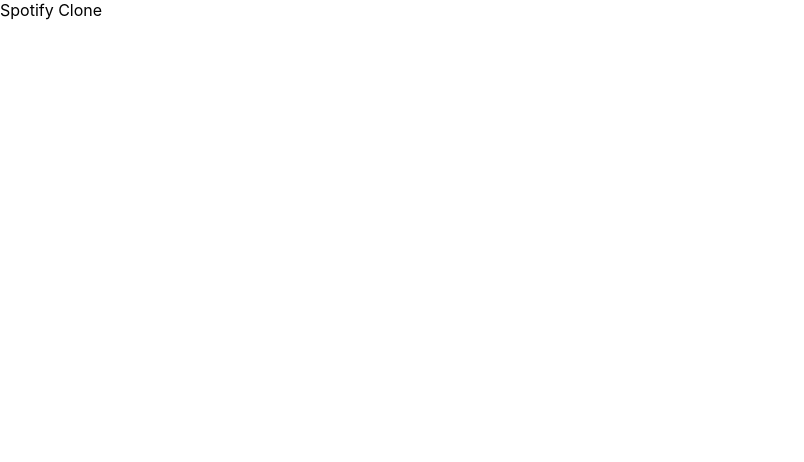
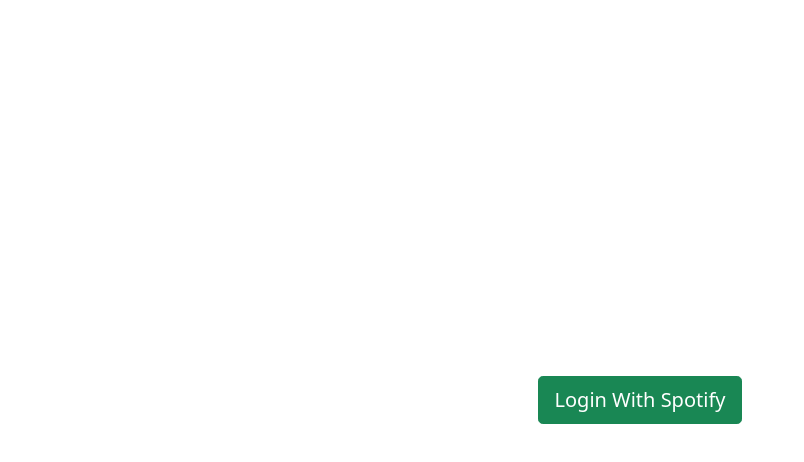
Before and after one commit to AbhinavRobinson/spotify-clone, a React (Create React App) app in the folder client/: page / in a window 1280 px wide. Shown: the top 462 px of the page, without its empty margins (0-804 px from the left). Built offline with nearby package versions, Linux system fonts and the light colour scheme.

Commit message:
(feat): add login

```diff
--- a/client/package.json
+++ b/client/package.json
@@ -10,7 +10,9 @@
     "@types/node": "^12.0.0",
     "@types/react": "^17.0.0",
     "@types/react-dom": "^17.0.0",
+    "bootstrap": "^5.0.1",
     "react": "^17.0.2",
+    "react-bootstrap": "^1.6.0",
     "react-dom": "^17.0.2",
     "react-scripts": "4.0.3",
     "typescript": "^4.1.2",
--- a/client/src/App.tsx
+++ b/client/src/App.tsx
@@ -1,8 +1,9 @@
 import React from "react";
-import "./App.css";
+import "bootstrap/dist/css/bootstrap.min.css";
+import Login from "./Login";
 
 const App: React.FC = () => {
-  return <div className="App">Spotify Clone</div>;
+  return <Login />;
 };
 
 export default App;
--- /dev/null
+++ b/client/src/Login.tsx
@@ -0,0 +1,21 @@
+import React from "react";
+
+import { Container } from "react-bootstrap";
+
+const AUTH_URL =
+  "https://accounts.spotify.com/authorize?client_id=e71b0f5c95c54cb88d31c1ffb7190022&response_type=code&redirect_uri=http://localhost:3000&scope=streaming%20user-read-email%20user-read-private%20user-library-read%20user-library-modify%20user-read-playback-state%20user-modify-playback-state";
+
+const Login: React.FC = () => {
+  return (
+    <Container
+      className="d-flex justify-content-center align-items-center"
+      style={{ minHeight: "100vh" }}
+    >
+      <a href={AUTH_URL} className="btn btn-success btn-lg">
+        Login With Spotify
+      </a>
+    </Container>
+  );
+};
+
+export default Login;
--- a/client/src/index.css
+++ /dev/null
@@ -1,13 +0,0 @@
-body {
-  margin: 0;
-  font-family: -apple-system, BlinkMacSystemFont, 'Segoe UI', 'Roboto', 'Oxygen',
-    'Ubuntu', 'Cantarell', 'Fira Sans', 'Droid Sans', 'Helvetica Neue',
-    sans-serif;
-  -webkit-font-smoothing: antialiased;
-  -moz-osx-font-smoothing: grayscale;
-}
-
-code {
-  font-family: source-code-pro, Menlo, Monaco, Consolas, 'Courier New',
-    monospace;
-}
--- a/client/src/index.tsx
+++ b/client/src/index.tsx
@@ -1,6 +1,5 @@
 import React from "react";
 import ReactDOM from "react-dom";
-import "./index.css";
 import App from "./App";
 import reportWebVitals from "./reportWebVitals";
 
```
Also changed, not shown: client/src/App.css (deleted), 1 other file (tests, documents, lock files or other folders).
